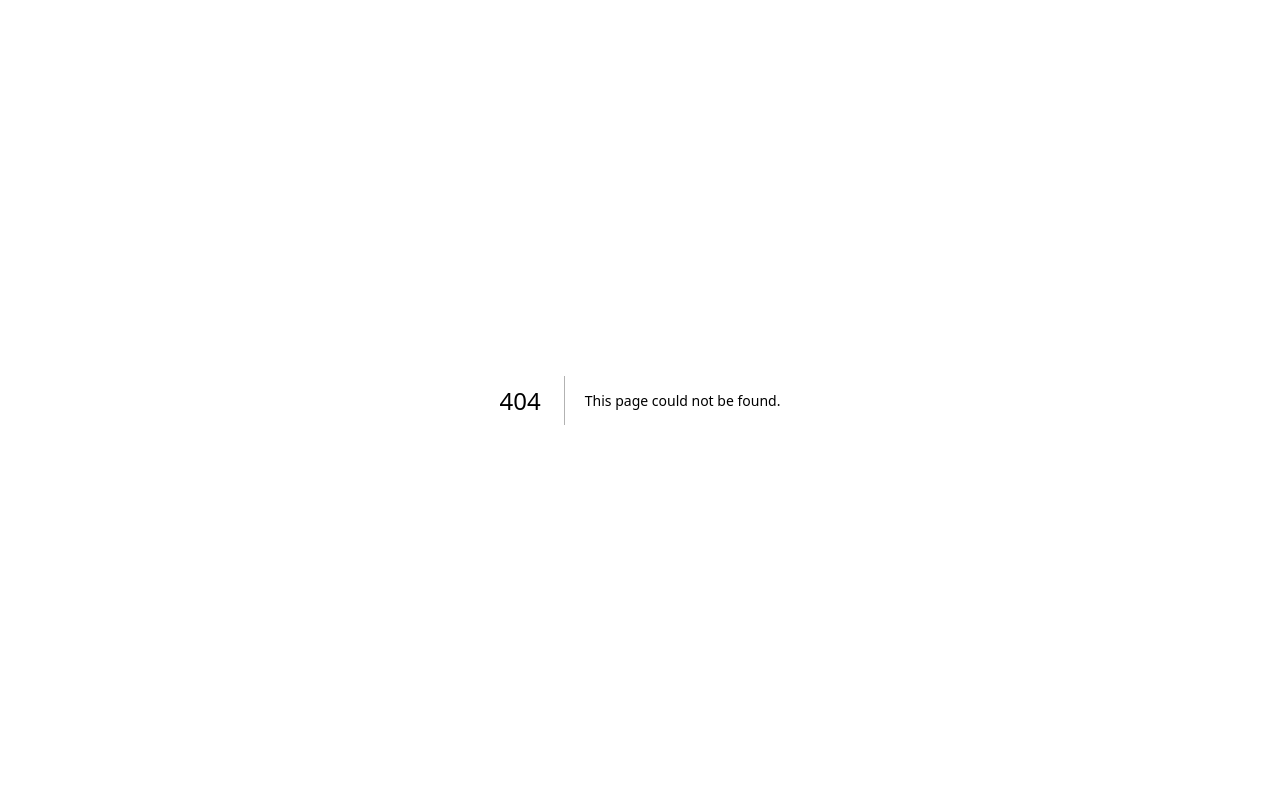
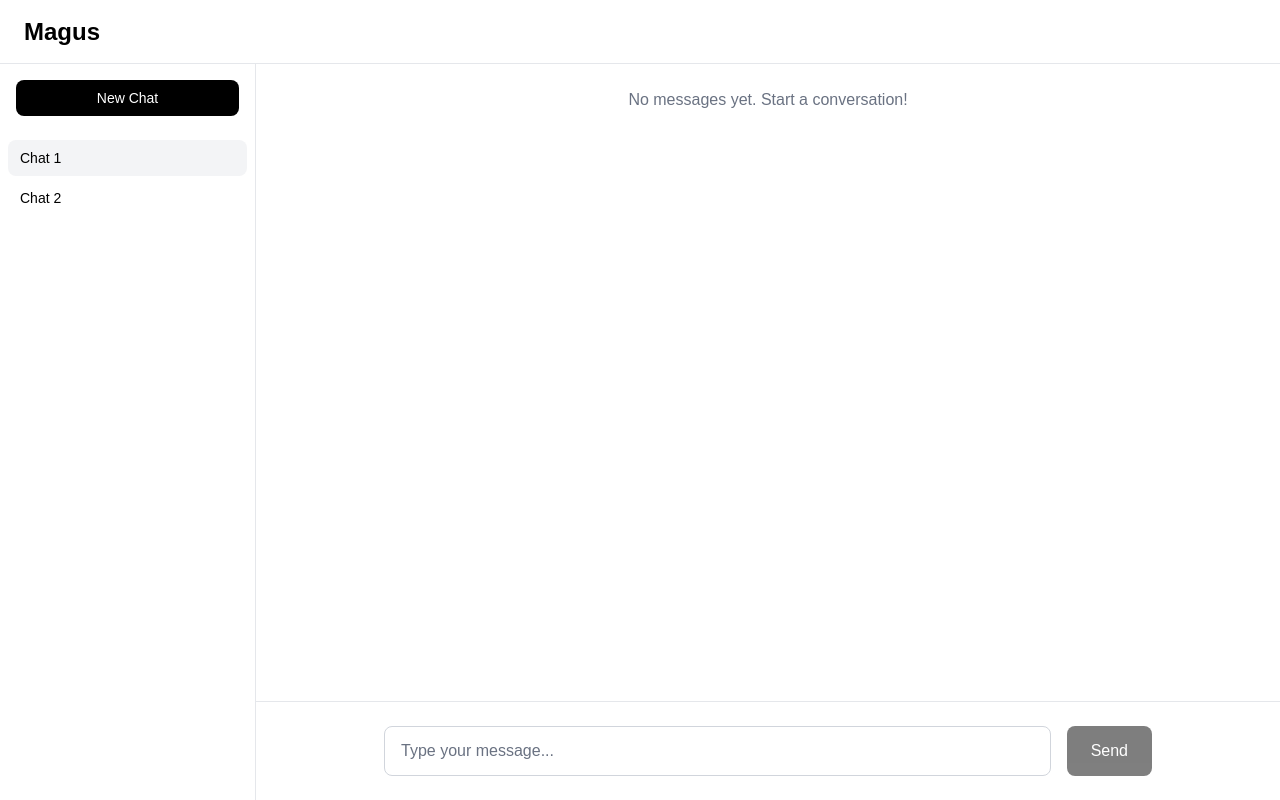
Before and after one commit to seannash/magus, a Next.js app in the folder app/: page /chat in a window 1280 px wide. Before the commit this address had no page. Built offline with nearby package versions, Linux system fonts and the light colour scheme.

Commit message:
Chat interface

```diff
--- /dev/null
+++ b/app/app/chat/page.tsx
@@ -0,0 +1,158 @@
+'use client';
+
+import { useState } from 'react';
+
+interface Chat {
+  id: string;
+  title: string;
+}
+
+interface Message {
+  id: string;
+  text: string;
+  timestamp: Date;
+}
+
+export default function ChatPage() {
+  const [chats, setChats] = useState<Chat[]>([
+    { id: '1', title: 'Chat 1' },
+    { id: '2', title: 'Chat 2' },
+  ]);
+  const [activeChatId, setActiveChatId] = useState<string | null>(chats[0]?.id || null);
+  const [messages, setMessages] = useState<{ [key: string]: Message[] }>({});
+  const [inputText, setInputText] = useState('');
+
+  const handleNewChat = () => {
+    const newChat: Chat = {
+      id: Date.now().toString(),
+      title: `Chat ${chats.length + 1}`,
+    };
+    setChats([newChat, ...chats]);
+    setActiveChatId(newChat.id);
+    setMessages({ ...messages, [newChat.id]: [] });
+  };
+
+  const handleSendMessage = () => {
+    if (!inputText.trim() || !activeChatId) return;
+
+    const newMessage: Message = {
+      id: Date.now().toString(),
+      text: inputText,
+      timestamp: new Date(),
+    };
+
+    const chatMessages = messages[activeChatId] || [];
+    setMessages({
+      ...messages,
+      [activeChatId]: [...chatMessages, newMessage],
+    });
+
+    setInputText('');
+  };
+
+  const handleKeyPress = (e: React.KeyboardEvent<HTMLTextAreaElement>) => {
+    if (e.key === 'Enter' && !e.shiftKey) {
+      e.preventDefault();
+      handleSendMessage();
+    }
+  };
+
+  return (
+    <div className="flex h-screen flex-col bg-white dark:bg-black">
+      {/* Header */}
+      <header className="flex h-16 items-center border-b border-gray-200 px-6 dark:border-gray-800">
+        <h1 className="text-2xl font-semibold text-black dark:text-white">
+          Magus
+        </h1>
+      </header>
+
+      <div className="flex flex-1 overflow-hidden">
+        {/* Left Sidebar */}
+        <aside className="w-64 border-r border-gray-200 dark:border-gray-800 flex flex-col">
+          <div className="p-4">
+            <button
+              onClick={handleNewChat}
+              className="w-full rounded-lg bg-black px-4 py-2 text-sm font-medium text-white transition-colors hover:bg-gray-800 dark:bg-white dark:text-black dark:hover:bg-gray-200"
+            >
+              New Chat
+            </button>
+          </div>
+          <div className="flex-1 overflow-y-auto">
+            <nav className="p-2">
+              {chats.map((chat) => (
+                <button
+                  key={chat.id}
+                  onClick={() => setActiveChatId(chat.id)}
+                  className={`mb-1 w-full rounded-lg px-3 py-2 text-left text-sm transition-colors ${
+                    activeChatId === chat.id
+                      ? 'bg-gray-100 dark:bg-gray-800'
+                      : 'hover:bg-gray-50 dark:hover:bg-gray-900'
+                  }`}
+                >
+                  <div className="truncate text-black dark:text-white">
+                    {chat.title}
+                  </div>
+                </button>
+              ))}
+            </nav>
+          </div>
+        </aside>
+
+        {/* Main Content Area */}
+        <main className="flex flex-1 flex-col">
+          {activeChatId ? (
+            <>
+              {/* Messages Area */}
+              <div className="flex-1 overflow-y-auto p-6">
+                <div className="mx-auto max-w-3xl space-y-4">
+                  {(messages[activeChatId] || []).map((message) => (
+                    <div
+                      key={message.id}
+                      className="rounded-lg border border-gray-200 bg-gray-50 p-4 dark:border-gray-700 dark:bg-gray-900"
+                    >
+                      <p className="text-black dark:text-white whitespace-pre-wrap">
+                        {message.text}
+                      </p>
+                    </div>
+                  ))}
+                  {(!messages[activeChatId] || messages[activeChatId].length === 0) && (
+                    <div className="flex h-full items-center justify-center text-gray-500 dark:text-gray-400">
+                      <p>No messages yet. Start a conversation!</p>
+                    </div>
+                  )}
+                </div>
+              </div>
+
+              {/* Input Area */}
+              <div className="border-t border-gray-200 p-6 dark:border-gray-800">
+                <div className="mx-auto max-w-3xl">
+                  <div className="flex gap-4">
+                    <textarea
+                      value={inputText}
+                      onChange={(e) => setInputText(e.target.value)}
+                      onKeyDown={handleKeyPress}
+                      placeholder="Type your message..."
+                      className="flex-1 resize-none rounded-lg border border-gray-300 bg-white px-4 py-3 text-black placeholder-gray-500 focus:border-black focus:outline-none focus:ring-2 focus:ring-black dark:border-gray-700 dark:bg-gray-900 dark:text-white dark:placeholder-gray-400 dark:focus:border-white dark:focus:ring-white"
+                      rows={1}
+                    />
+                    <button
+                      onClick={handleSendMessage}
+                      disabled={!inputText.trim()}
+                      className="rounded-lg bg-black px-6 py-3 font-medium text-white transition-colors hover:bg-gray-800 disabled:cursor-not-allowed disabled:opacity-50 dark:bg-white dark:text-black dark:hover:bg-gray-200"
+                    >
+                      Send
+                    </button>
+                  </div>
+                </div>
+              </div>
+            </>
+          ) : (
+            <div className="flex flex-1 items-center justify-center text-gray-500 dark:text-gray-400">
+              <p>Select a chat or create a new one to start messaging</p>
+            </div>
+          )}
+        </main>
+      </div>
+    </div>
+  );
+}
```
